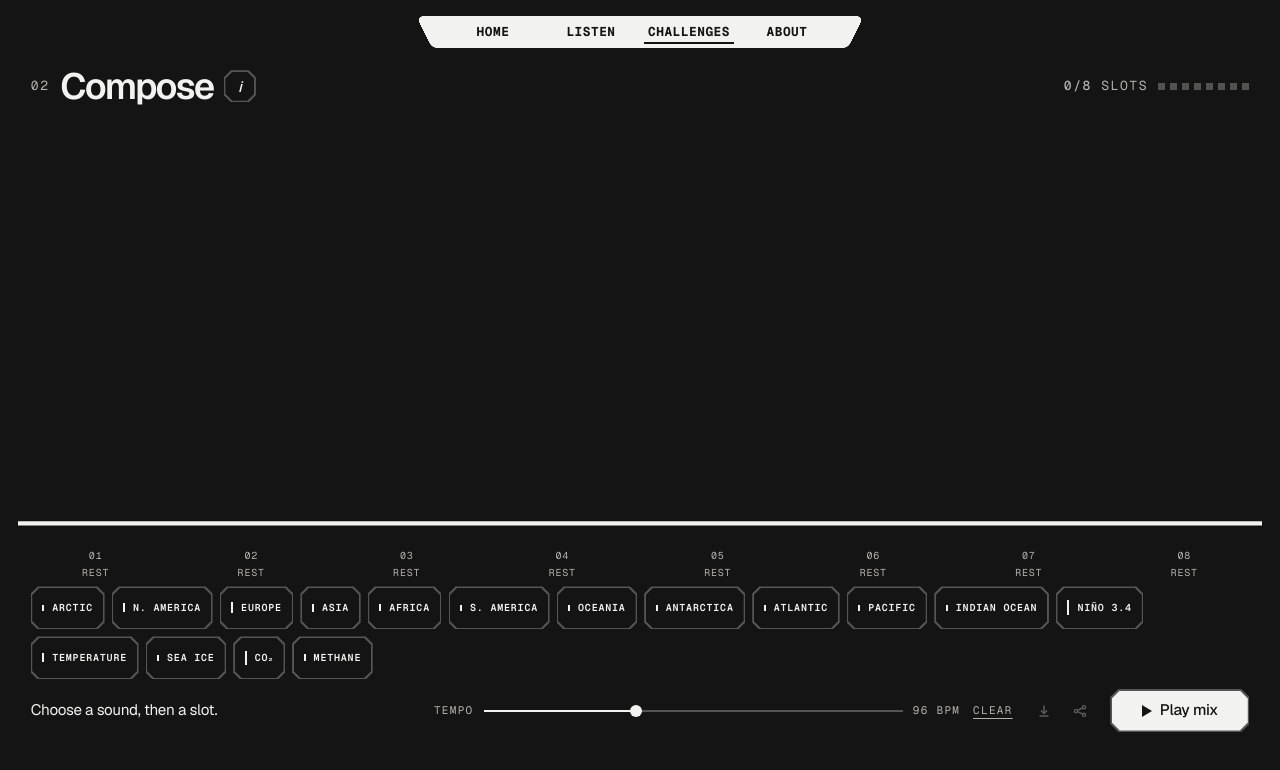
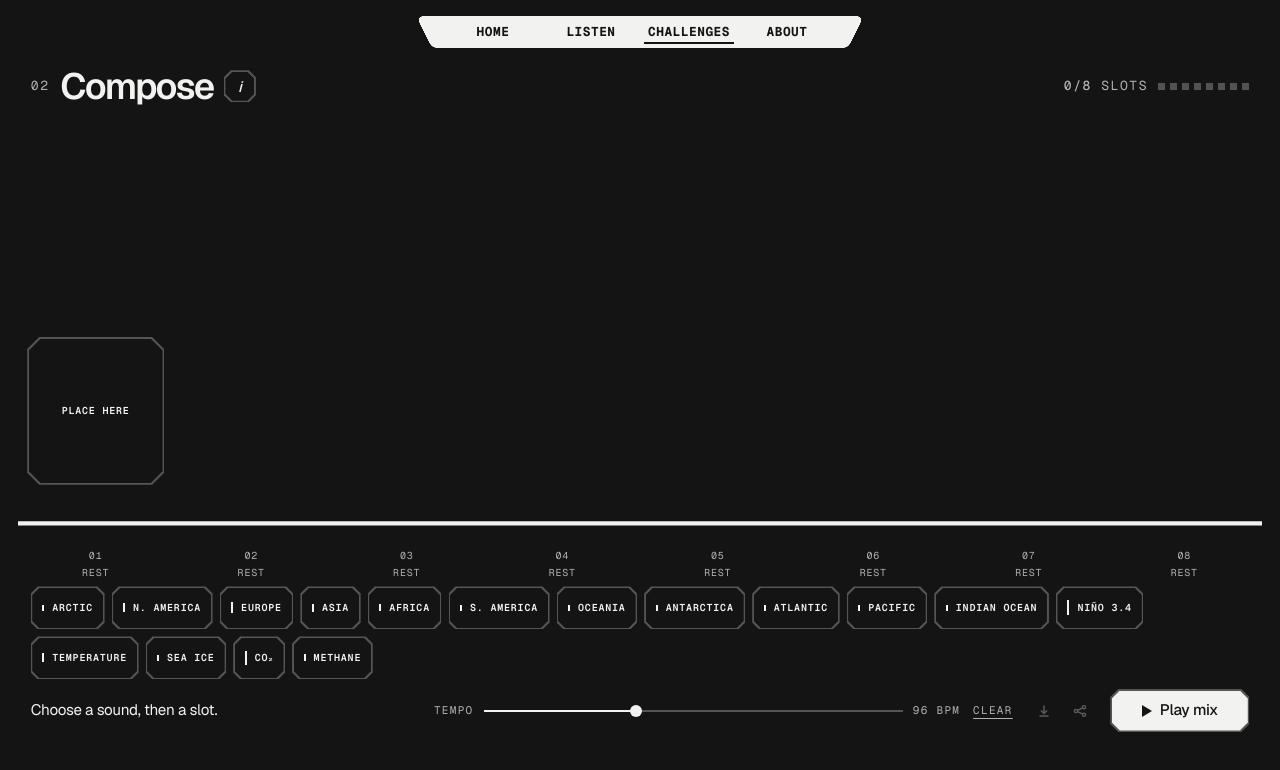
Before and after one commit to acheronx0577/Earth-Juke-Box-Sonifysphere, a Next.js app: page /challenge/compose in a window 1280 px wide. Shown: the top 770 px of the page. Built offline with nearby package versions, Linux system fonts and the light colour scheme; no server answers.

Commit message:
Draw the place target above the signal curve.
The target sits in its column without joining the grid, so the line no longer runs through the label.

Co-authored-by: AcheronX. <richardhuynh53@gmail.com>

```diff
--- a/src/components/play/ComposeBoard.tsx
+++ b/src/components/play/ComposeBoard.tsx
@@ -494,7 +494,6 @@ export function ComposeBoard({ initialMix }: { readonly initialMix: string | nul
         </svg>
         {slots.map((slot, index) => {
           const full = slot ? slotLabel(slot) : "empty";
-          const target = showPlace && !slot && targetIndex === index;
           const name = slot ? shortLabel(slot) : "Rest";
           const playing = audio === "playing" && playingIndex === index;
           return (
@@ -542,14 +541,6 @@ export function ComposeBoard({ initialMix }: { readonly initialMix: string | nul
                     <span className={styles.dot} style={{ bottom: `${heights[index]}%` }} />
                   </>
                 ) : null}
-                {target ? (
-                  <span className={`${styles.shell} ${styles.place}`} style={{ clipPath: clip(12) }}>
-                    <span className={styles.face} style={{ clipPath: clip(12) }}>
-                      <span className={styles.placeWord}>Place here</span>
-                      <span className={styles.plus}>+</span>
-                    </span>
-                  </span>
-                ) : null}
               </span>
               <span className={styles.meta}>
                 <span>{String(index + 1).padStart(2, "0")}</span>
@@ -558,6 +549,22 @@ export function ComposeBoard({ initialMix }: { readonly initialMix: string | nul
             </button>
           );
         })}
+        {showPlace ? (
+          <span
+            className={`${styles.shell} ${styles.place}`}
+            style={{
+              clipPath: clip(12),
+              left: `calc(clamp(10px, 1.4vw, 22px) + (100% - 2 * clamp(10px, 1.4vw, 22px)) * ${targetIndex} / 8 + (100% - 2 * clamp(10px, 1.4vw, 22px)) / 8 * 0.06)`,
+              width: `calc((100% - 2 * clamp(10px, 1.4vw, 22px)) / 8 * 0.88)`,
+            }}
+            aria-hidden="true"
+          >
+            <span className={styles.face} style={{ clipPath: clip(12) }}>
+              <span className={styles.placeWord}>Place here</span>
+              <span className={styles.plus}>+</span>
+            </span>
+          </span>
+        ) : null}
       </div>
     </div>
   );
--- a/src/components/play/compose.module.css
+++ b/src/components/play/compose.module.css
@@ -178,11 +178,10 @@
 
 .place {
   position: absolute;
-  z-index: 3;
-  left: 6%;
-  right: 6%;
-  bottom: 8%;
-  height: clamp(84px, 42%, 160px);
+  z-index: 4;
+  bottom: calc(var(--slot-meta) + 12%);
+  height: clamp(72px, 32%, 148px);
+  pointer-events: none;
 }
 
 .place .face {
```
